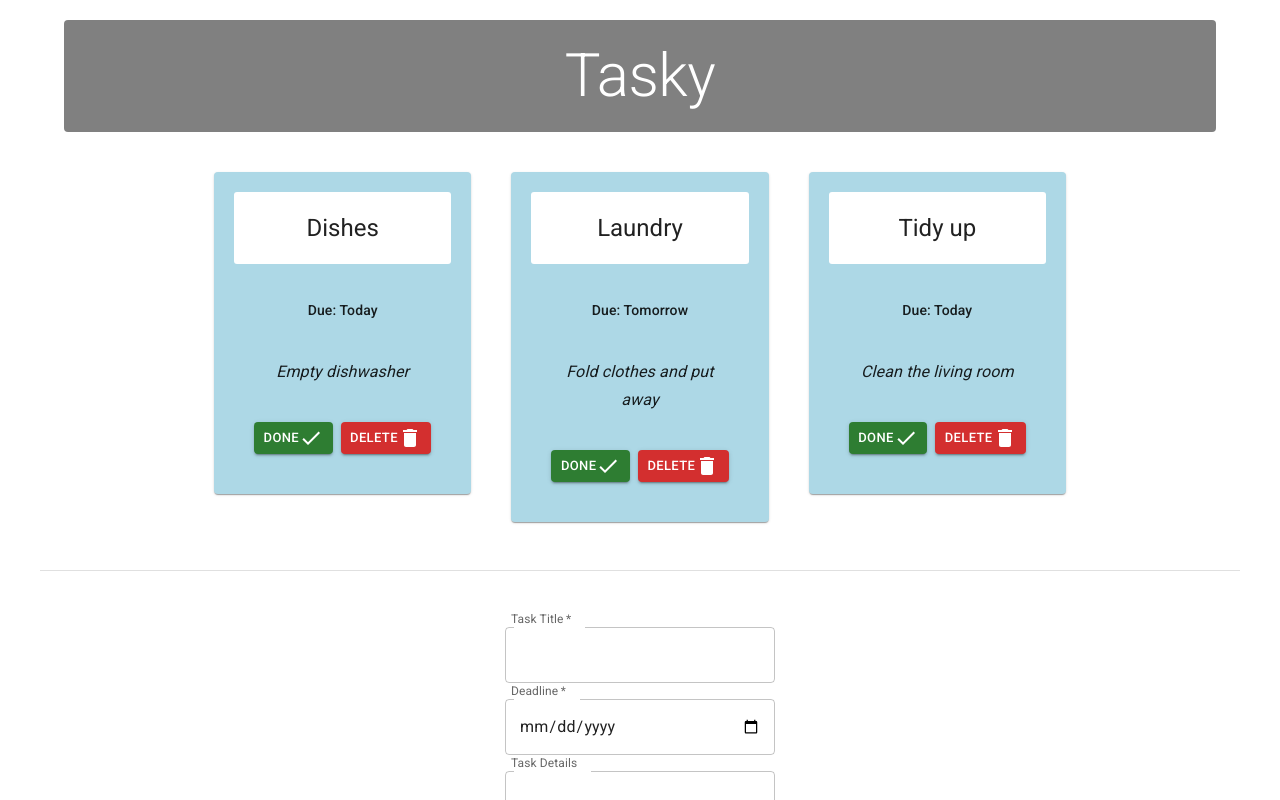
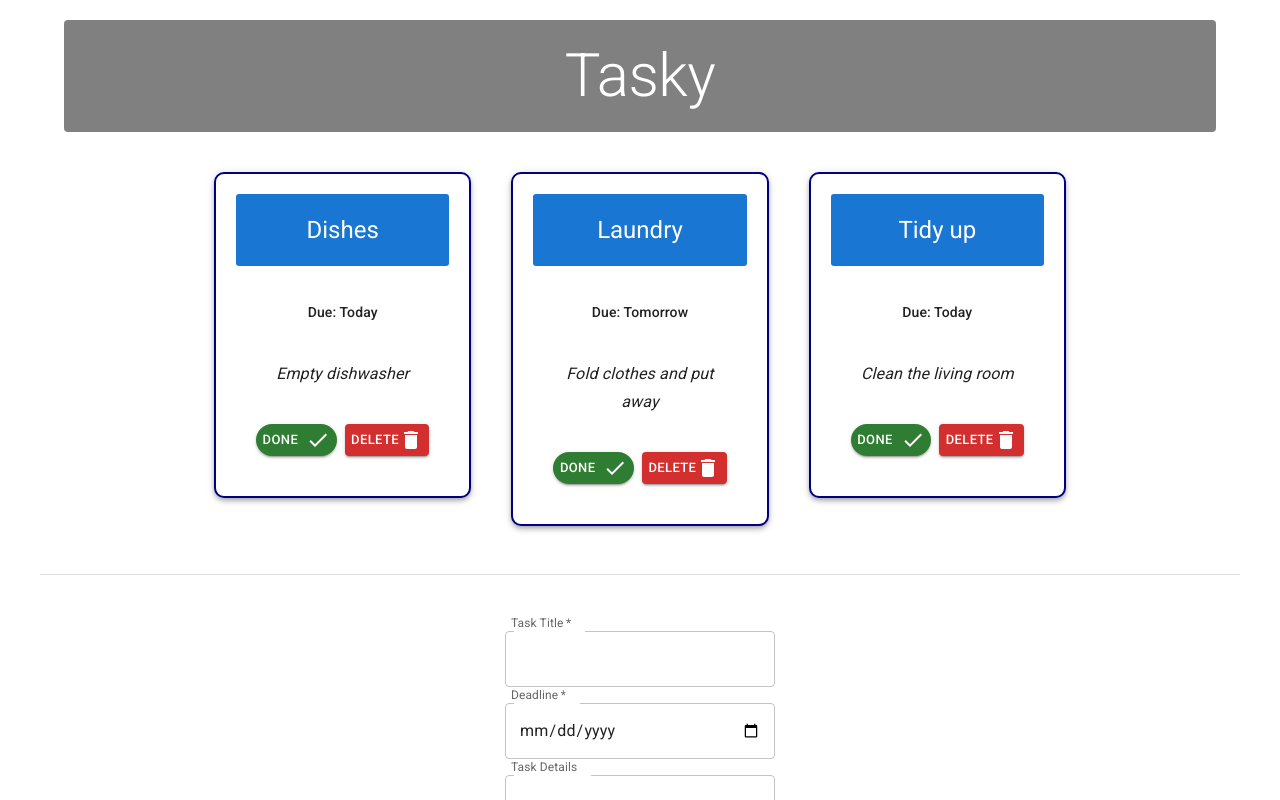
Before and after one commit to dohalloran74/react-basics-labs26, a React (Vite) app in the folder tasky/: page / in a window 1280 px wide. Shown: the top 800 px of the page. Built offline with nearby package versions, Linux system fonts and the light colour scheme.

Commit message:
tasky lab 3 using sx prop to change appearance of tasky

```diff
--- a/tasky/src/components/Task.jsx
+++ b/tasky/src/components/Task.jsx
@@ -23,14 +23,19 @@ const Task = (props) => {
 >
   <Card
     sx={{
-      backgroundColor: props.done ? 'lightgrey' : 'lightblue',
-      padding: '20px'
+      backgroundColor: props.done ? 'lightgrey' : 'white',
+      padding: '20px',
+        border: '2px solid navy',  // Add a border to the card
+      borderRadius: '10px',  // Rounded corners
+      boxShadow: 4
     }}
   >
     <CardHeader
       title={props.title}
       sx={{
-        backgroundColor: 'white',
+        backgroundColor: "primary.main",
+        color: "white",
+        textAlign: 'center',
         borderRadius: '3px',
         padding: '20px',
         textAlign: 'center'
@@ -78,9 +83,13 @@ const Task = (props) => {
         size="small"
         color="success"
         onClick={props.markDone}
+        sx={{ // Add border radius to the button
+          borderRadius: '20px',
+        }}
       >
         Done
-        <DoneIcon />
+    <DoneIcon sx={{ ml: 1 }} />
+
       </Button>
 
       <Button
```
